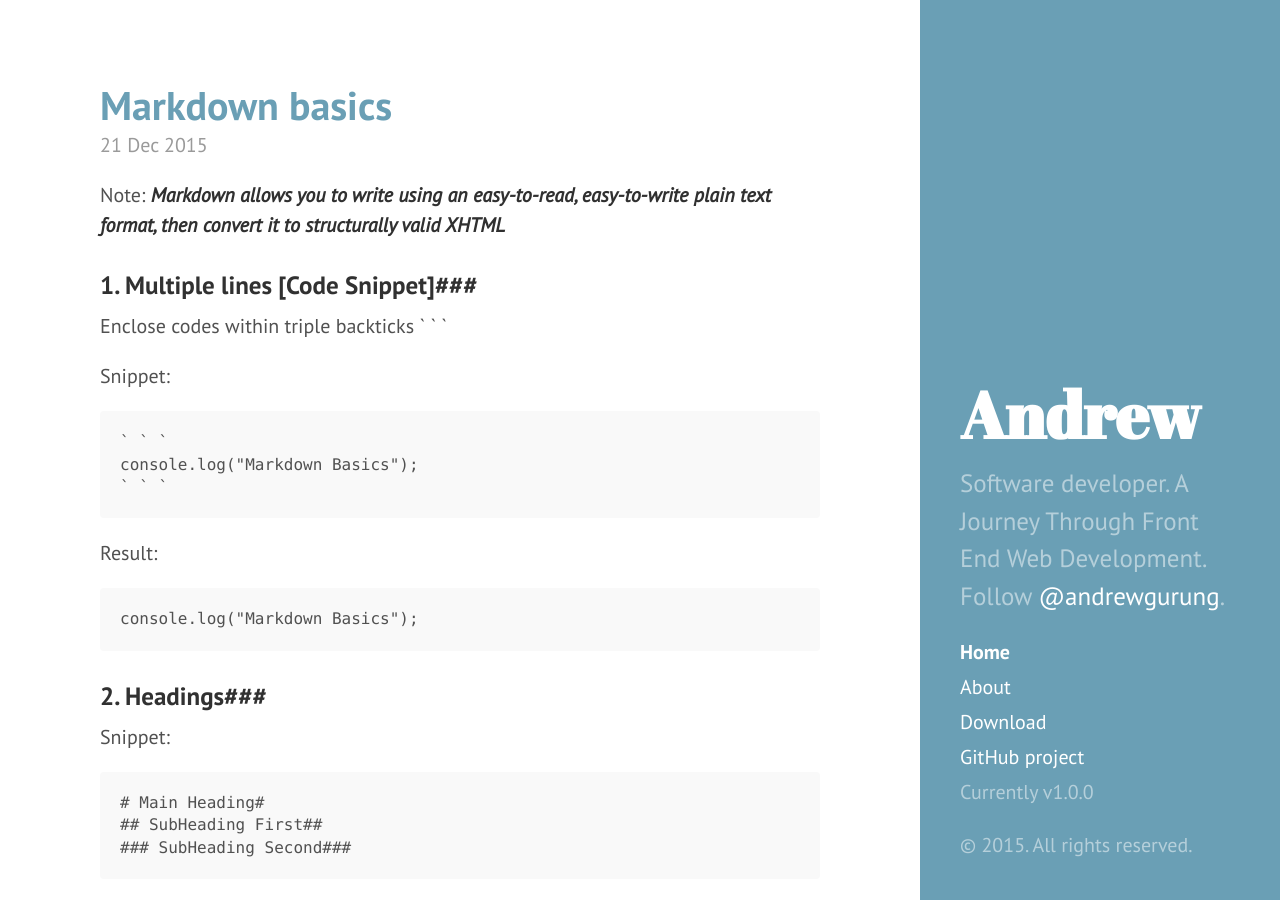
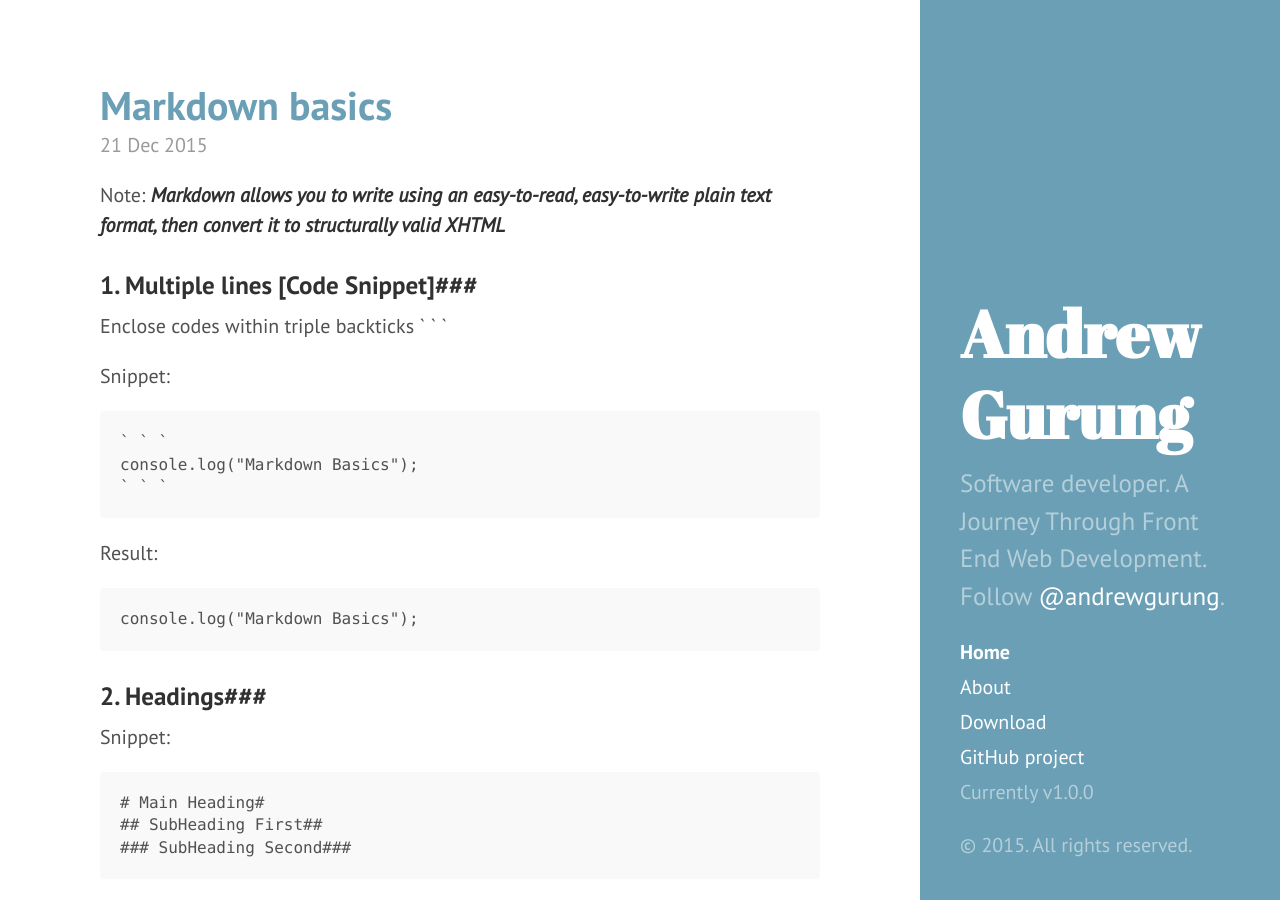
Before and after one commit to andrewgurung/andrewgurung.github.io, a Jekyll site: the page built from index.html, in a window 1280 px wide and 900 px high. Built offline with Jekyll 4.4.1, drawn with Linux system fonts in a browser that asks for light colours; Markdown is read by kramdown in place of the engine named in the settings; the list of posts is cut into pages by our own code.

Commit message:
Update title

```diff
--- a/_config.yml
+++ b/_config.yml
@@ -7,8 +7,8 @@ permalink:        pretty
 relative_permalinks: true
 
 # Setup
-title:            Andrew
-tagline:          'Gurung Portfolio'
+title:            Andrew Gurung
+tagline:          'Portfolio'
 description:      'Software developer. A Journey Through Front End Web Development. Follow <a href="https://twitter.com/andrewgurung" target="_blank">@andrewgurung</a>.'
 url:              http://andrewgurung.github.io
 baseurl:          /
```
